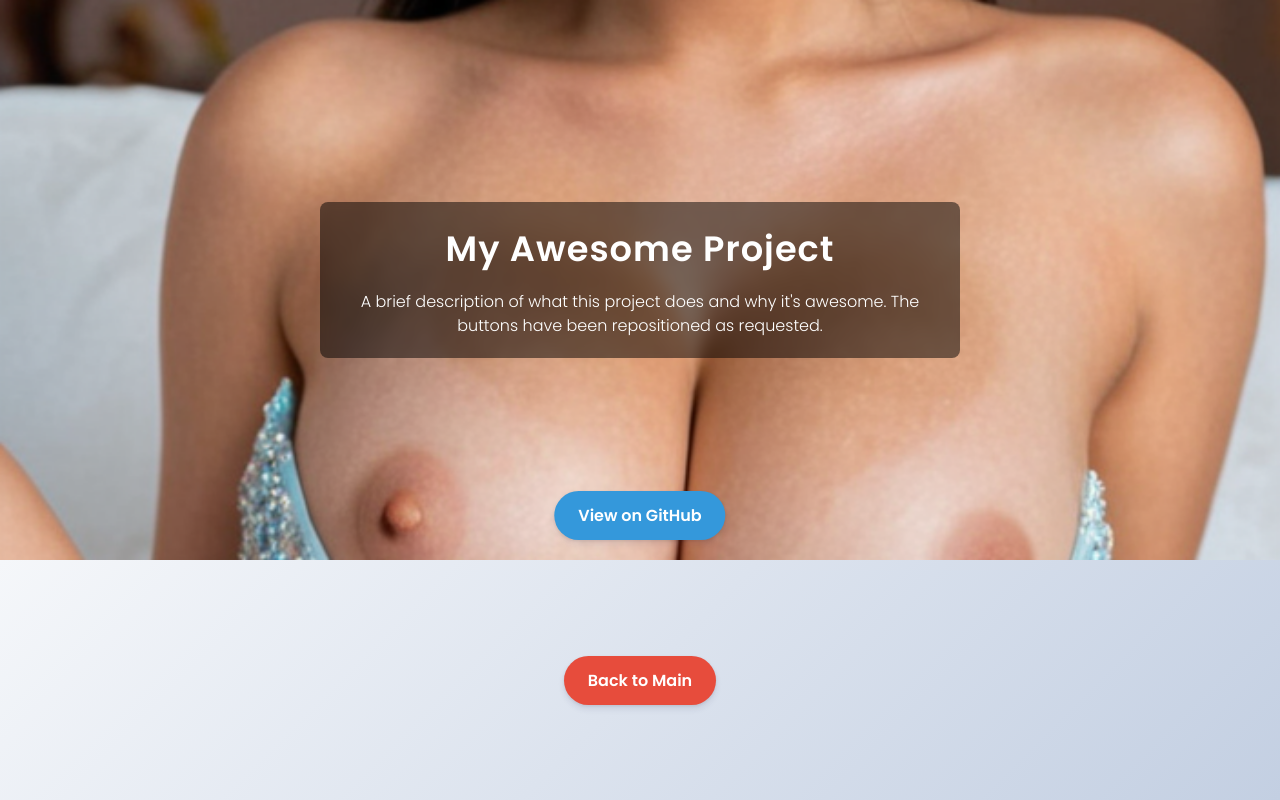
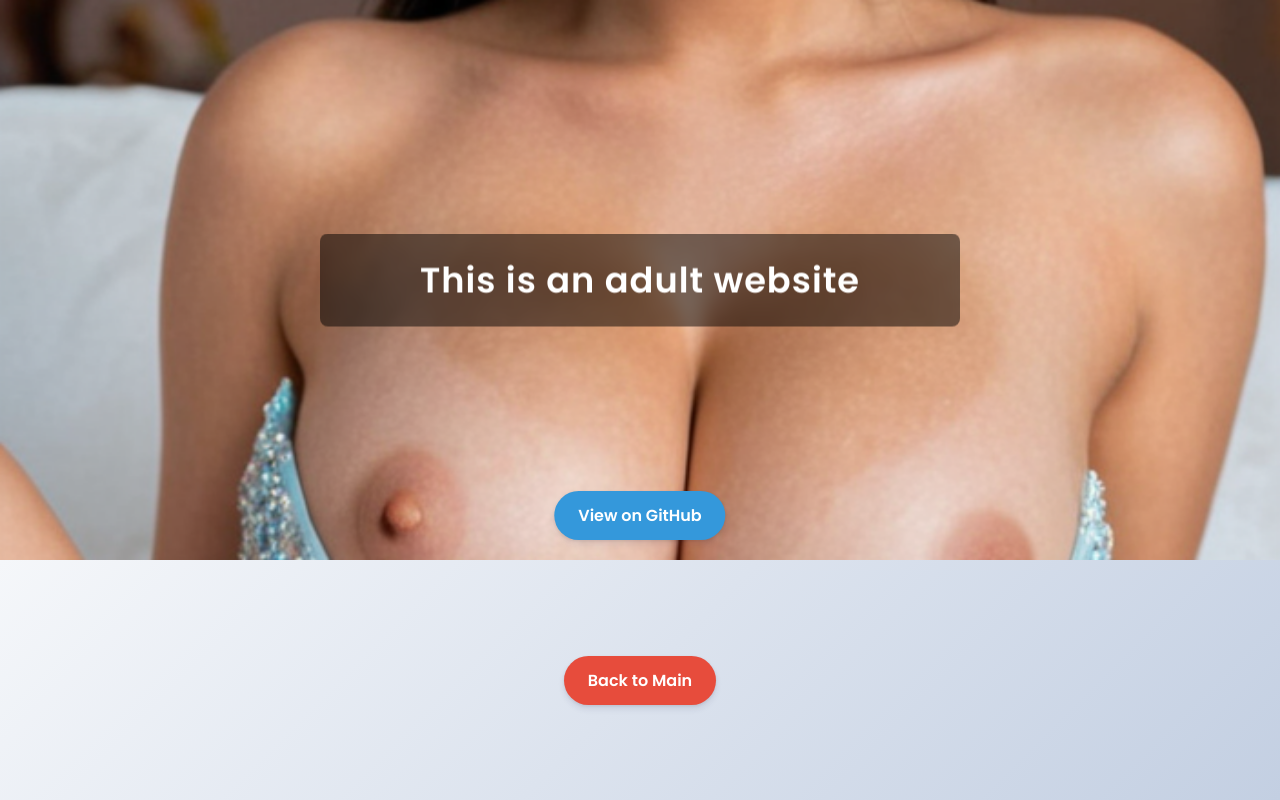
Before and after one commit to alexaseth/onlove, a plain HTML site: page index.html in a window 1280 px wide. Drawn offline with Linux system fonts and the light colour scheme.

Commit message:
Update index.html

```diff
--- a/index.html
+++ b/index.html
@@ -99,8 +99,7 @@
     <div class="container">
         <div class="cover-photo">
             <div class="text-box">
-                <h1>My Awesome Project</h1>
-                <p>A brief description of what this project does and why it's awesome. The buttons have been repositioned as requested.</p>
+                <h1>This is an adult website</h1>
             </div>
             <a href="https://github.com/yourusername/yourrepository" class="btn btn-top">View on GitHub</a>
         </div>
```
